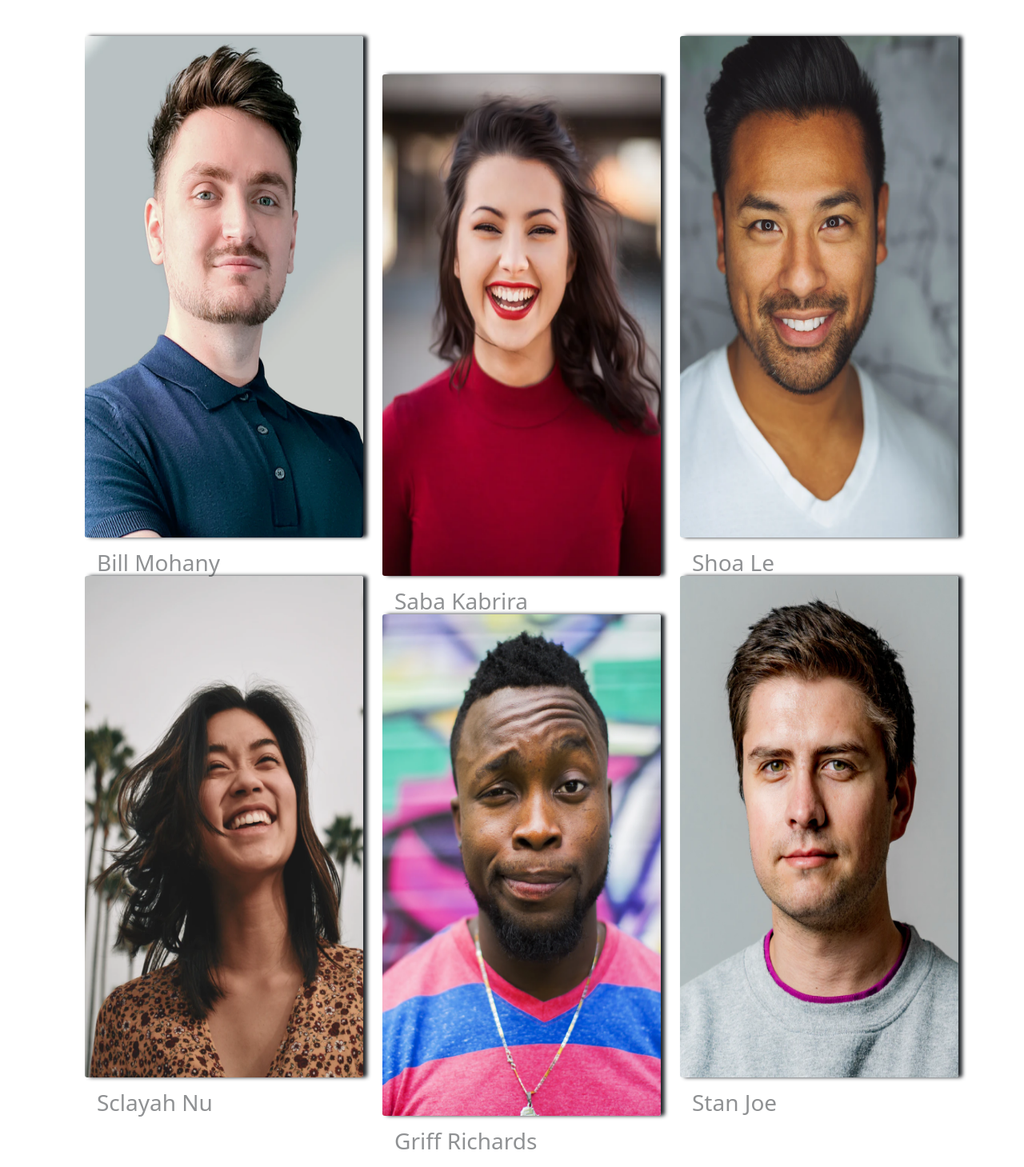
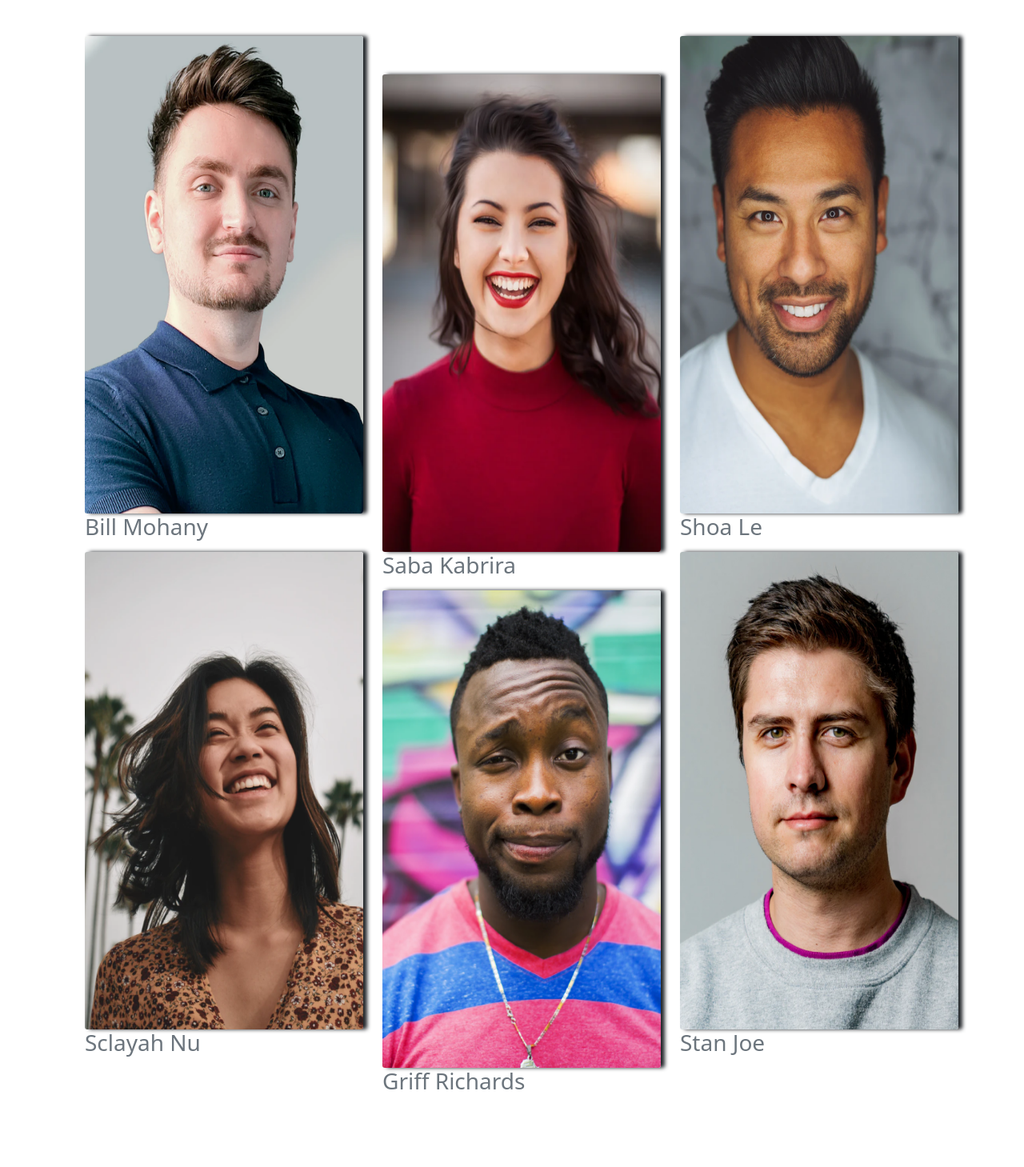
Before and after one commit to Taner105/Team-Members-Page, a plain HTML site: page index.html in a window 1280 px wide. Shown: the part 129-1588 px from the top of the page at 80% size. After the commit the page ends 1499 px from the top, so only its background shows below. Drawn offline with nearby package versions, Linux system fonts and the light colour scheme.

Commit message:
project added.

```diff
--- a/app.js
+++ b/app.js
@@ -0,0 +1,12 @@
+let but = document.getElementById("button-change");
+let body = document.querySelector("body");
+let colors = [ "black", "white"]
+but.addEventListener("click", degıstır);
+let sıra = 0;
+
+function degıstır(){
+    if(sıra == 2) sıra = 0
+    let secılenRenk = colors[sıra];
+    sıra++;
+    body.style.background = secılenRenk;
+}
--- a/index.html
+++ b/index.html
@@ -20,41 +20,41 @@
     <div class="container">
         <div class="row">
             <div class="col-sm">
-                <h2>The Creative Crew</h2>
+                <h2 class="ms-5 text-secondary">The Creative Crew</h2>
             </div>
             <div class="col-sm">
-                <p>Who we are
+                <p class="text-secondary">Who we are
                     we are team of creativley diverse we are team of creativley diversewe are team of creativley diverse
                 </p>
             </div>
         </div>
         <div class="row pt-5 ps-4">
-            <div class="col-sm">
+            <div class="col-lg-4">
                 <img class="w-100 h-100 rounded-1" src="./image1/photo1.png" alt="">
-                <h3>Bill Mohany</h3>
+                <h3 class="text-secondary">Bill Mohany</h3>
             </div>
-            <div class="col-sm">
+            <div class="col-lg-4">
                 <img class="w-100 h-100 rounded-1 mt-5" src="./image1/photo2.png" alt="">
-                <h3>Saba Kabrira</h3>
+                <h3 class="text-secondary">Saba Kabrira</h3>
             </div>
-            <div class="col-sm">
+            <div class="col-lg-4">
                 <img class="w-100 h-100 rounded-1" src="./image1/photo3.png" alt="">
-                <h3>Shoa Le</h3>
+                <h3 class="text-secondary">Shoa Le</h3>
             </div>
         </div>
 
         <div class="row  ps-4 pt-5">
-            <div class="col-sm">
+            <div class="col-lg-4">
                 <img class="w-100 h-100 rounded-1" src="./image1/photo4.png" alt="">
-                <h3>Sclayah Nu</h3>
+                <h3 class="text-secondary">Sclayah Nu</h3>
             </div>
-            <div class="col-sm">
+            <div class="col-lg-4">
                 <img class="w-100 h-100 rounded-1 mt-5" src="./image1/photo5.png" alt="">
-                <h3>Griff Richards</h3>
+                <h3 class="text-secondary">Griff Richards</h3>
             </div>
-            <div class="col-sm">
+            <div class="col-lg-4">
                 <img class="w-100 h-100 rounded-1" src="./image1/photo6.png" alt="">
-                <h3>Stan Joe</h3>
+                <h3 class="text-secondary">Stan Joe</h3>
             </div>
         </div>
     </div>
@@ -71,6 +71,7 @@
     <script src="https://cdn.jsdelivr.net/npm/@popperjs/core@2.10.2/dist/umd/popper.min.js" integrity="sha384-7+zCNj/IqJ95wo16oMtfsKbZ9ccEh31eOz1HGyDuCQ6wgnyJNSYdrPa03rtR1zdB" crossorigin="anonymous"></script>
     <script src="https://cdn.jsdelivr.net/npm/bootstrap@5.1.3/dist/js/bootstrap.min.js" integrity="sha384-QJHtvGhmr9XOIpI6YVutG+2QOK9T+ZnN4kzFN1RtK3zEFEIsxhlmWl5/YESvpZ13" crossorigin="anonymous"></script>
     -->
+    <script src="app.js"></script>
 </body>
 
 </html>
--- a/style.css
+++ b/style.css
@@ -1,7 +1,4 @@
-h3{
-    padding: 15px;
-    opacity: 0.5;
-}
+
 img{
     box-shadow: 5px 0px 5px;
 }
```
